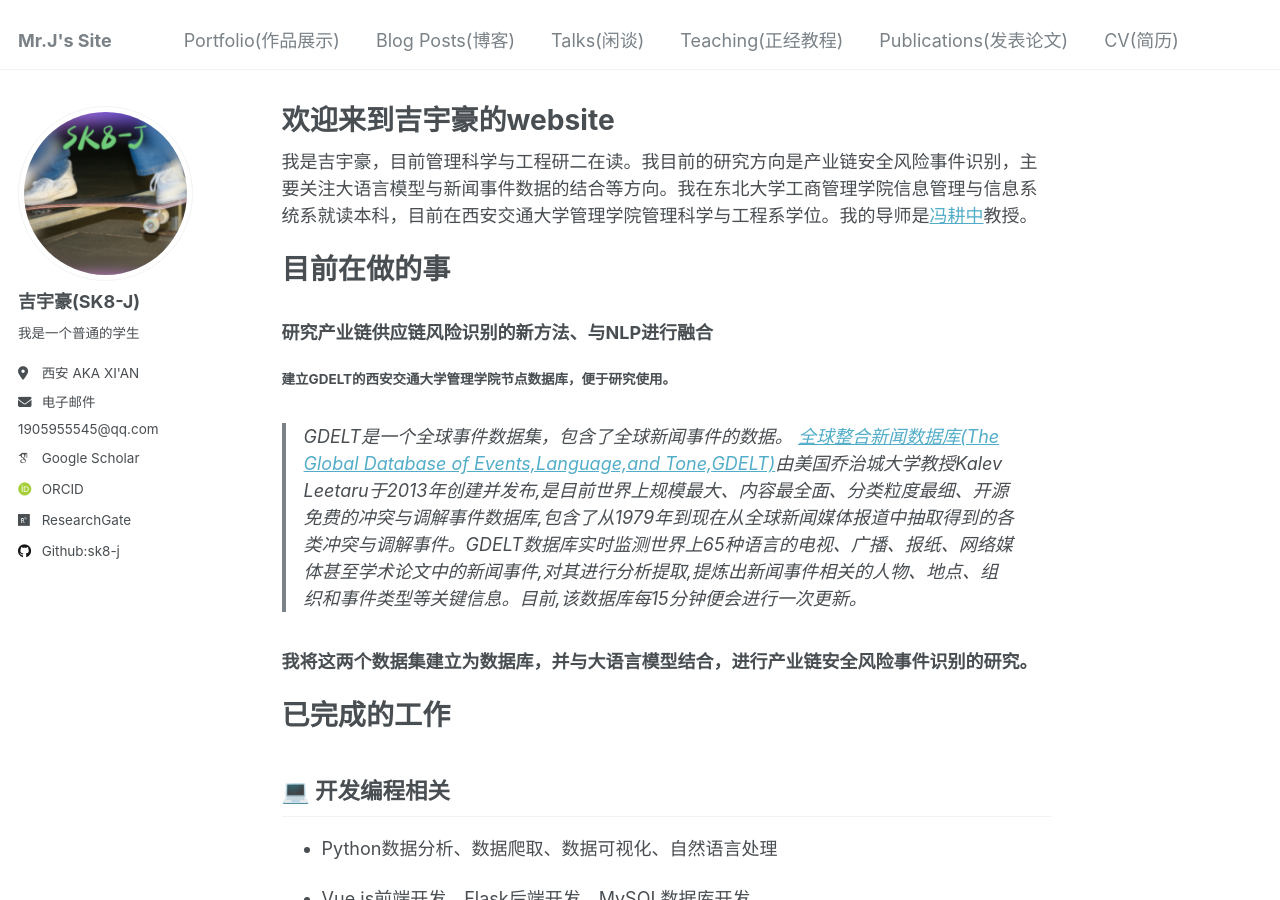
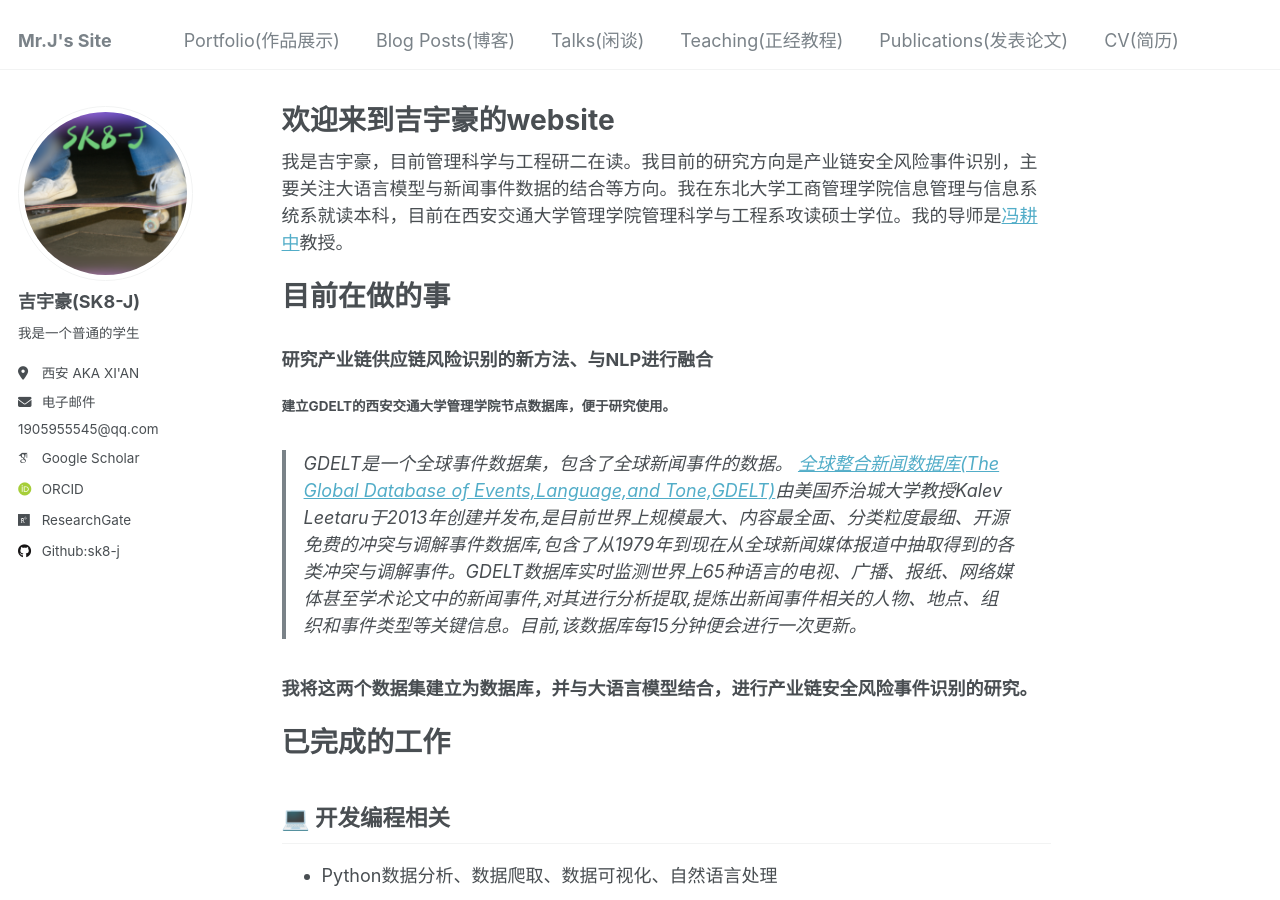
Before and after one commit to SK8-j/SK8-J.github.io, a Jekyll site: the page built from _pages/about.md, in a window 1280 px wide and 900 px high. Built offline with Jekyll 4.4.1, drawn with Linux system fonts in a browser that asks for light colours; some web fonts are replaced.

Commit message:
更新首页

```diff
--- a/_pages/about.md
+++ b/_pages/about.md
@@ -7,7 +7,7 @@ redirect_from:
   - /about.html
 ---
 
-我是吉宇豪，目前管理科学与工程研二在读。我目前的研究方向是产业链安全风险事件识别，主要关注大语言模型与新闻事件数据的结合等方向。我在东北大学工商管理学院信息管理与信息系统系就读本科，目前在西安交通大学管理学院管理科学与工程系学位。我的导师是[冯耕中](https://som.xjtu.edu.cn/info/1712/11864.htm)教授。
+我是吉宇豪，目前管理科学与工程研二在读。我目前的研究方向是产业链安全风险事件识别，主要关注大语言模型与新闻事件数据的结合等方向。我在东北大学工商管理学院信息管理与信息系统系就读本科，目前在西安交通大学管理学院管理科学与工程系攻读硕士学位。我的导师是[冯耕中](https://som.xjtu.edu.cn/info/1712/11864.htm)教授。
 
 目前在做的事
 ======
```
